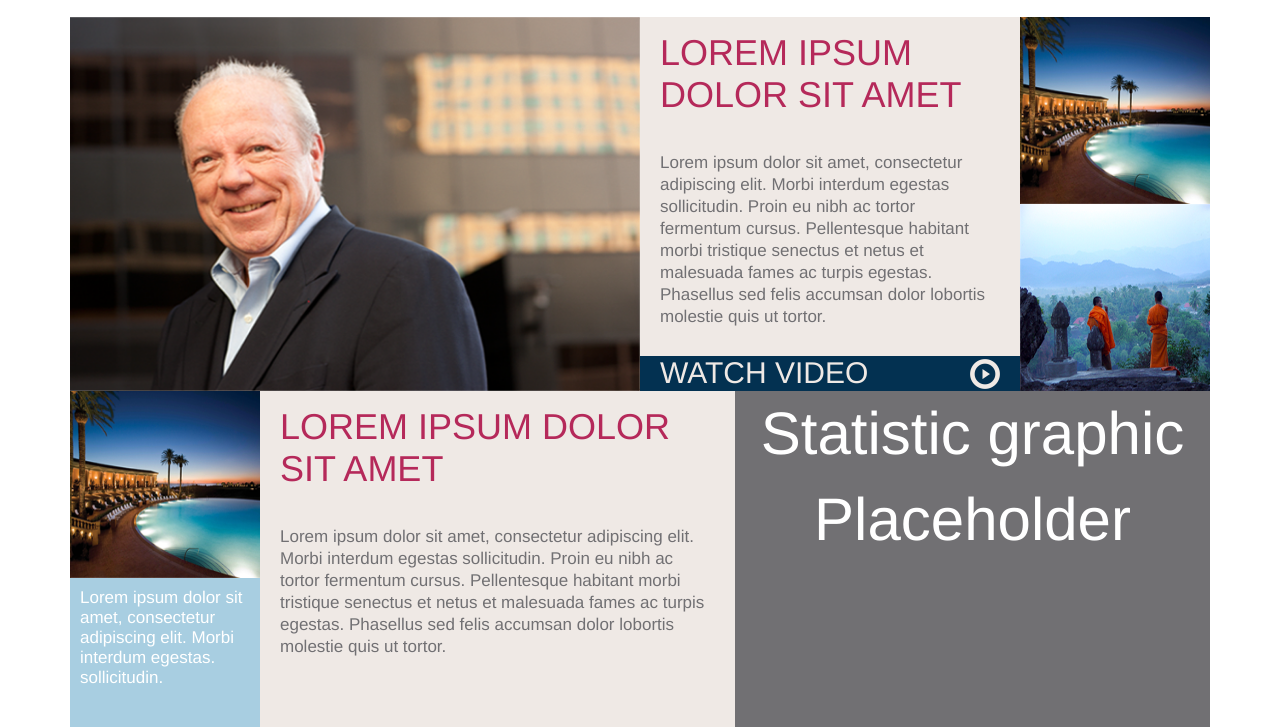
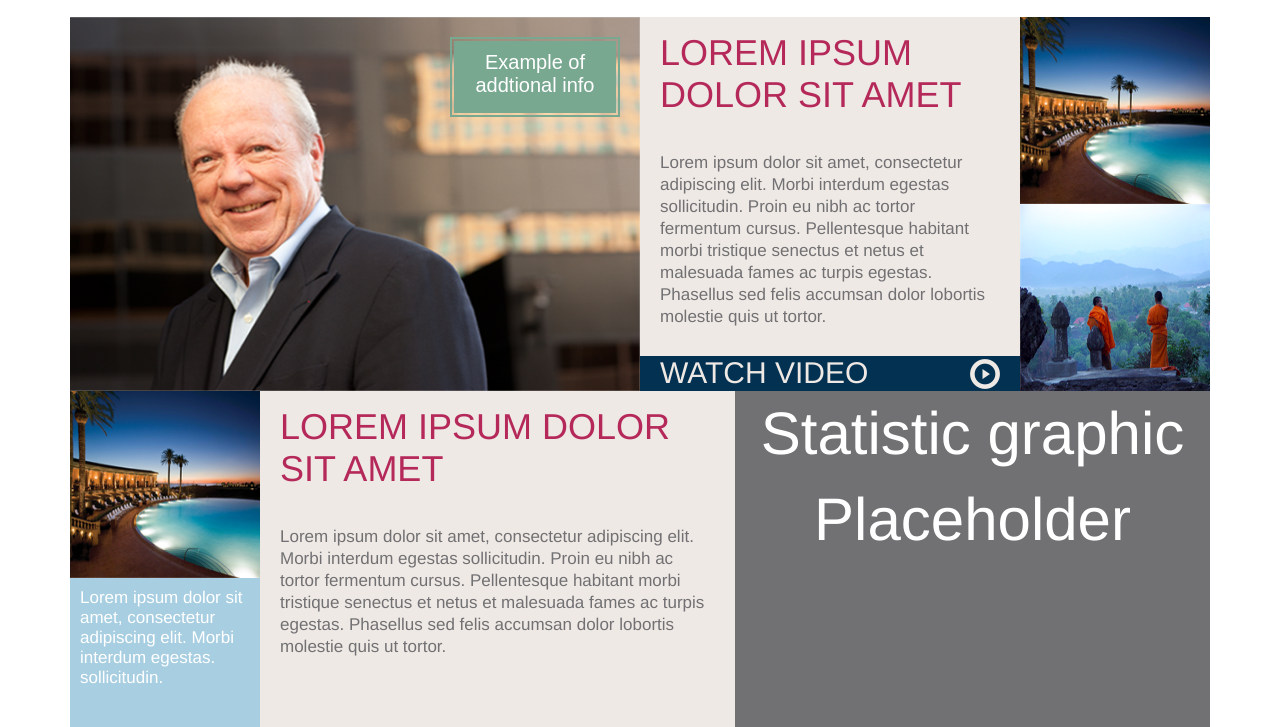
Before and after one commit to Herman90/ExclusiveResorts, a plain HTML site: page index.html in a window 1280 px wide. Shown: the part 65-792 px from the top of the page. Drawn offline with nearby package versions, Linux system fonts and the light colour scheme.

Commit message:
add "additional info" block styles

```diff
--- a/index.html
+++ b/index.html
@@ -48,7 +48,12 @@
 </div>
 <div class="container">
 
-	<div class="block col-xs-12 col-sm-6 noPadding" style="height: 374px"><img src="sources/img/man.png"></div>
+	<div class="block col-xs-12 col-sm-6 noPadding" style="height: 374px">
+		<img class="img-responsive" src="sources/img/man.png">
+		<div class="add-info">
+			<div class="inner-add-info">Example of addtional info</div>
+		</div>
+	</div>
 	<div class="block textBlock col-xs-12 col-sm-4" style="height: 374px">
 		<h1 class="blockHeader">lorem ipsum dolor sit amet</h1>
 
@@ -61,11 +66,14 @@
 	</div>
 
 	<div class="block col-xs-12 col-sm-2 noPadding">
-		<div class="block col-xs-6 col-sm-12" style="height: 187px"><img src="sources/img/palms.png"></div>
-		<div class="block col-xs-6 col-sm-12" style="height: 187px"><img src="sources/img/sightseeing.png"></div>
+		<div class="block col-xs-6 col-sm-12" style="height: 187px"><img class="img-responsive"
+																		 src="sources/img/palms.png"></div>
+		<div class="block col-xs-6 col-sm-12" style="height: 187px"><img class="img-responsive"
+																		 src="sources/img/sightseeing.png"></div>
 	</div>
 	<div class="block col-xs-12 col-sm-2 noPadding">
-		<div class="block col-xs-6 col-sm-12" style="height: 187px"><img src="sources/img/palms.png"></div>
+		<div class="block col-xs-6 col-sm-12" style="height: 187px"><img class="img-responsive"
+																		 src="sources/img/palms.png"></div>
 		<div class="block textBlock blueBlock small col-xs-6 col-sm-12" style="height: 187px">
 			<p class="blockContent">Lorem ipsum dolor sit amet, consectetur adipiscing elit. Morbi interdum egestas.
 				sollicitudin.</p>
--- a/sources/css/main.css
+++ b/sources/css/main.css
@@ -76,7 +76,7 @@ body {
 	line-height: 30px;
 }
 
-/*Download block*/
+/*region /*Download block*/
 .download {
 	height: 35px;
 	display: block;
@@ -101,7 +101,7 @@ body {
 
 /*endregion*/
 
-/*region footer*/
+/*region /*footer*/
 .footer {
 	color: #282828;
 	font-size: 16px;
@@ -132,26 +132,6 @@ body {
 }
 
 /*endregion*/
-@media (max-width: 480px) {
-	.small .download {
-		padding: 0px 2px;
-		font-size: 20px;
-	}
-
-	.blockContent {
-		margin: 24px 0 70px;
-	}
-
-	.small .blockContent {
-		padding: 0 10px;
-		margin: 10px 0 74px;
-		line-height: 20px;
-	}
-
-	.blockHeader {
-		font-size: 30px;
-	}
-}
 
 /*region /*Navigation*/
 .navbar.navbar-default {
@@ -216,6 +196,53 @@ body {
 }
 
 /*endregion*/
+
+/*region /*additional label*/
+
+.add-info {
+	position: absolute;
+	top: 20px;
+	right: 20px;
+	display: block;
+	width: 170px;
+	height: 80px;
+	background-color: transparent;
+	border: 2px solid #79a891;
+	padding: 2px;
+}
+
+.inner-add-info {
+	width: 100%;
+	height: 100%;
+	background-color: #79a891;
+	font: normal 20px arial;
+	color: #fff;
+	text-align: center;
+	padding: 10px;
+}
+
+/*endregion*/
+
+@media (max-width: 480px) {
+	.small .download {
+		padding: 0px 2px;
+		font-size: 20px;
+	}
+
+	.blockContent {
+		margin: 24px 0 70px;
+	}
+
+	.small .blockContent {
+		padding: 0 10px;
+		margin: 10px 0 74px;
+		line-height: 20px;
+	}
+
+	.blockHeader {
+		font-size: 30px;
+	}
+}
 
 /* Small devices (tablets, 768px and up) */
 @media (min-width: 768px) {
```
